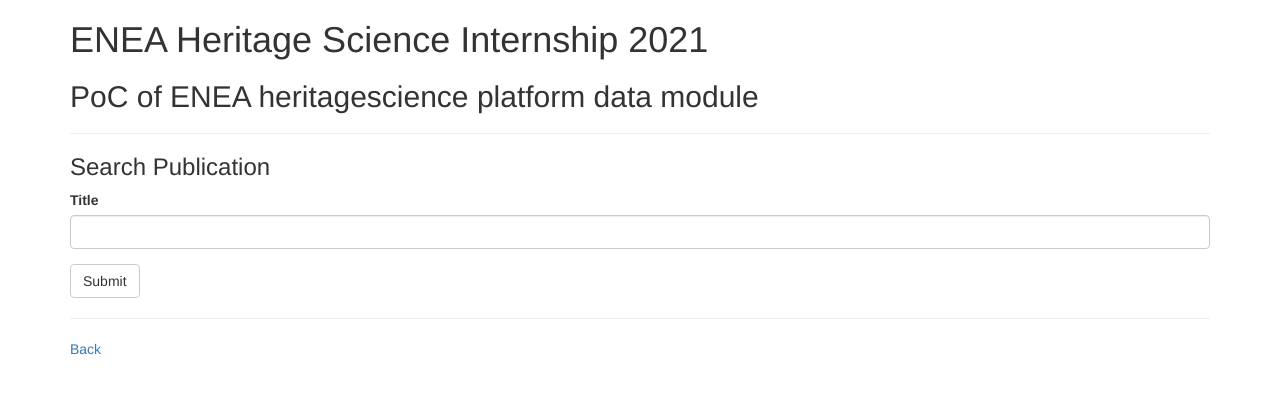
After one commit to mpuccini/opendigitalheritage-dm, a Flask app: page /searchPUB in a window 1280 px wide. The commit adds this page. Shown: the top 394 px of the page. Run offline with Flask 2, Linux system fonts and the light colour scheme; some libraries are stand-ins or nearby versions.

Commit message:
Aggiunta Bozza di ricerca

```diff
--- a/app/app.py
+++ b/app/app.py
@@ -1,7 +1,7 @@
 # app.py
 #!bin/python
 from flask import Flask, request, render_template
-from models import InsertPubForm, InsertModelForm
+from models import InsertPubForm, InsertModelForm,SearchPubForm
 from flask_bootstrap import Bootstrap
 import backend as be
 
@@ -79,6 +79,14 @@
 def searchOption():
      return render_template('searchOption.html')
 
+@app.route('/searchPUB',methods=['GET', 'POST'])
+def searchPUB():
+    form = SearchPubForm(request.form)
+    if  form.validate_on_submit():  #request.method=GET o POST?
+            metadata={}
+            metadata['title'] = request.form['title']
+            return render_template('ResultPUB.html')
+    return render_template('searchPUB.html',form=form)
 
 if __name__ == '__main__':
     app.run()
--- a/app/models.py
+++ b/app/models.py
@@ -28,3 +28,7 @@
                                                       ('nxz', '.nxz Nexus compressed ')])
   model = FileField('Model')
   submit = SubmitField('Submit')
+
+class SearchPubForm(FlaskForm):
+  title = StringField('Title', [validators.DataRequired()])
+  submit = SubmitField('Submit')
--- a/app/templates/searchOption.html
+++ b/app/templates/searchOption.html
@@ -5,7 +5,7 @@
     <h2>PoC of ENEA heritagescience platform data module</h2>
     <hr>
     <h3>Search contents</h3>
-
+    <p><a href="{{ url_for('searchPUB') }}">Search Publication</a></p>
 
     <hr>
     <p><a href="{{ url_for('index') }}">Back</a></p>
--- /dev/null
+++ b/app/templates/searchPUB.html
@@ -0,0 +1,13 @@
+{% extends "bootstrap/base.html" %}
+{% import "bootstrap/wtf.html" as wtf %}
+{% block content %}
+<div class="container">
+  <h1>ENEA Heritage Science Internship 2021</h1>
+  <h2>PoC of ENEA heritagescience platform data module</h2>
+  <hr>
+  <h3>Search Publication</h3>
+    {{ wtf.quick_form(form) }}
+  <hr>
+  <p><a href="{{ url_for('index') }}">Back</a></p>
+</div>
+{% endblock %}
```
Also changed, not shown: app/templates/ResultPUB.html (added, +13 -0 lines). Lines whose indentation alone changed are shown as unchanged.
